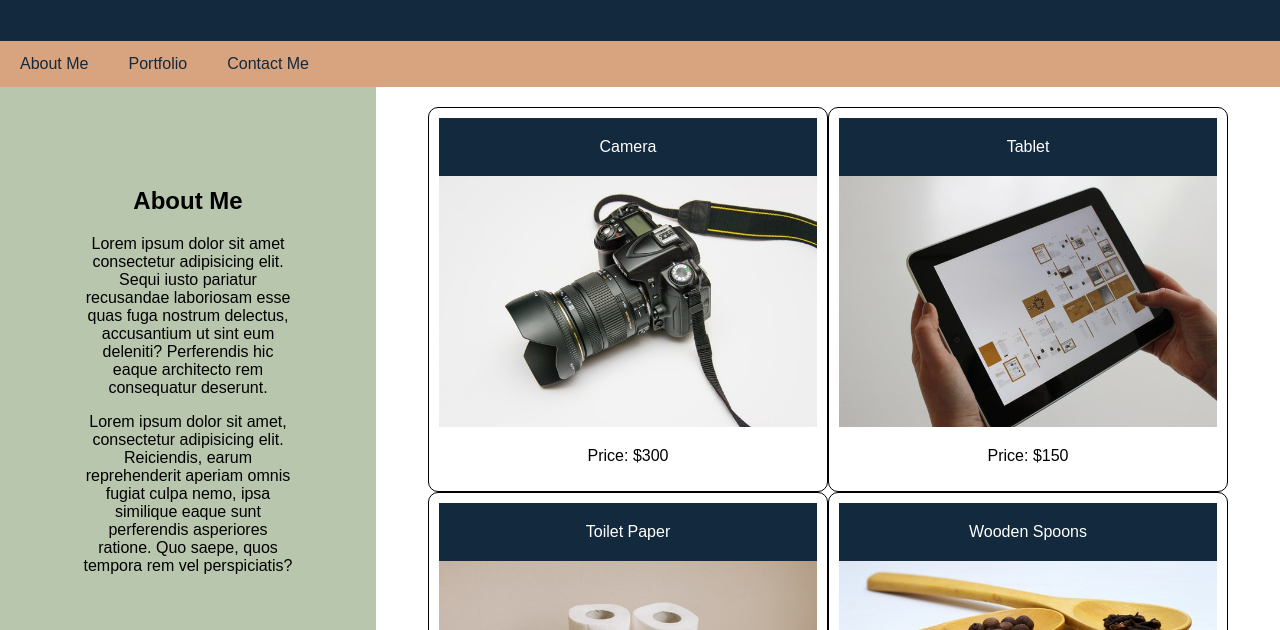
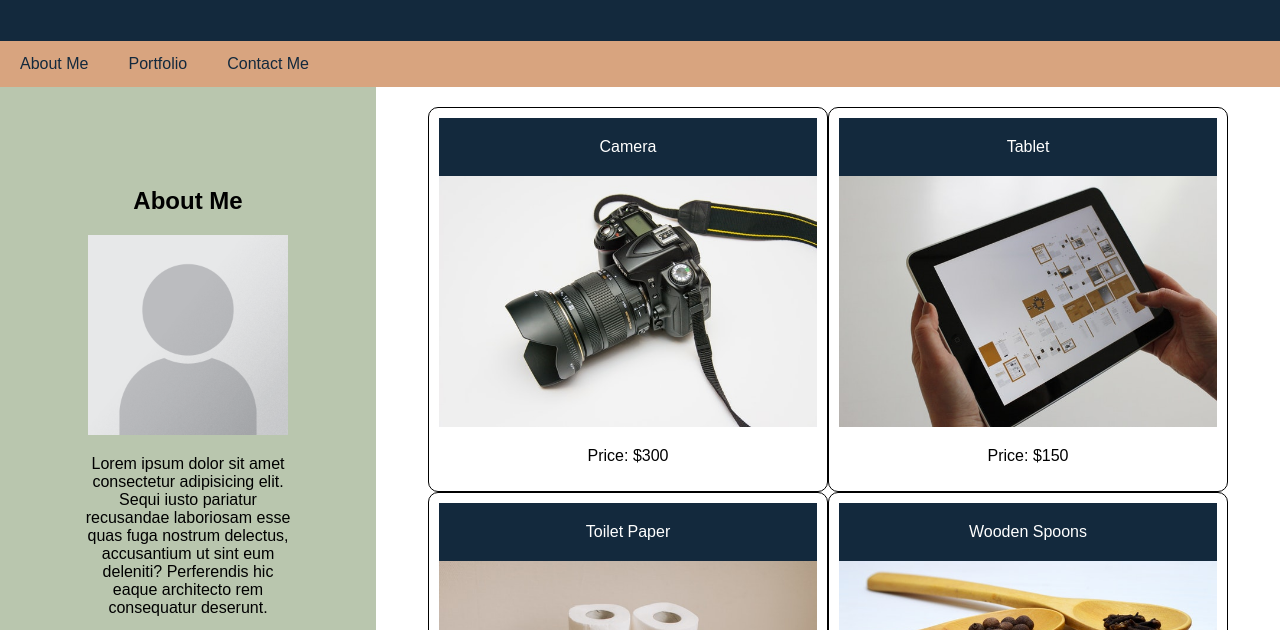
Before and after one commit to alexmin94/Portfolio, a plain HTML site: page index.html in a window 1280 px wide. Shown: the part 119-749 px from the top of the page. Drawn offline with Linux system fonts and the light colour scheme.

Commit message:
added picture to about me section

```diff
--- a/index.html
+++ b/index.html
@@ -25,6 +25,7 @@
       <!-- Sidebar -->
       <aside id="about">
         <h2>About Me</h2>
+        <img src="./assets/images/Portrait_Placeholder.png" alt="dummy pic" height="200px" width="200px">
         <p>Lorem ipsum dolor sit amet consectetur adipisicing elit. Sequi iusto pariatur recusandae laboriosam esse quas fuga nostrum delectus, accusantium ut sint eum deleniti? Perferendis hic eaque architecto rem consequatur deserunt.</p>
         <p>
           Lorem ipsum dolor sit amet, consectetur adipisicing elit. Reiciendis, earum reprehenderit aperiam omnis fugiat culpa nemo, ipsa similique eaque sunt perferendis asperiores ratione. Quo saepe, quos tempora rem vel perspiciatis?
```
Also changed, not shown: assets/images/Portrait_Placeholder.png (added).
